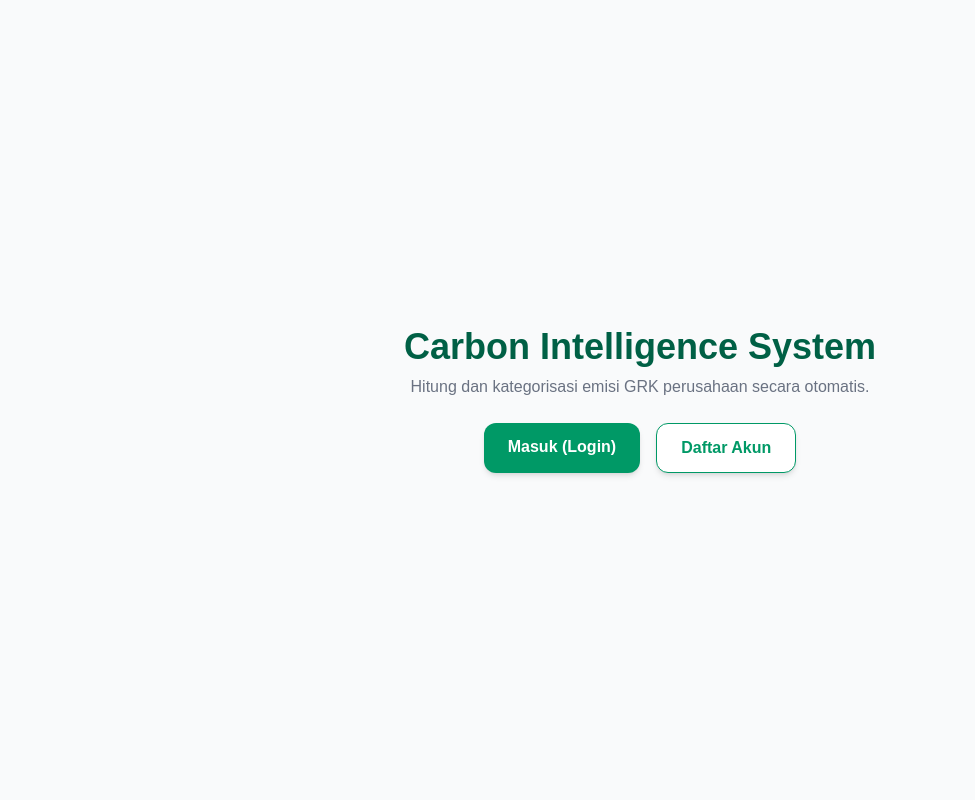
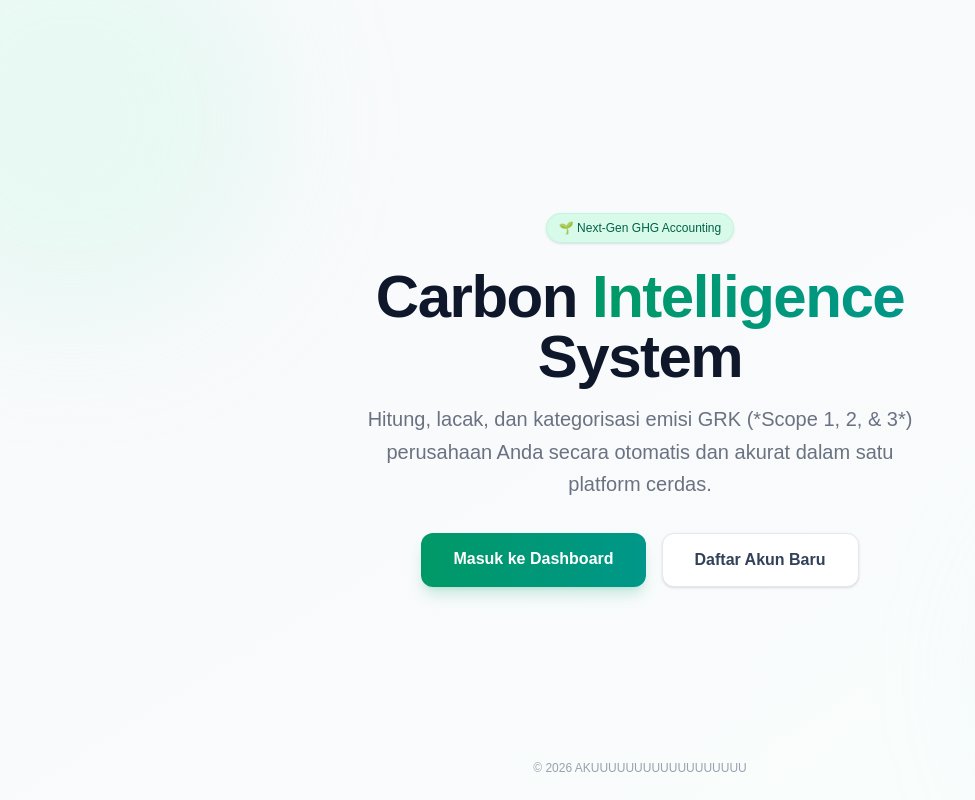
Before and after one commit to Farwezra9/emisiku, a Next.js app: page / in a window 1280 px wide. Shown: the whole page, without its empty margins (0-975 px from the left). Built offline with nearby package versions, Linux system fonts and the light colour scheme.

Commit message:
Update parser Excel dan PDF dengan fitur pencocokan kata pintar

```diff
--- a/app/api/import-file/route.ts
+++ b/app/api/import-file/route.ts
@@ -1,11 +1,30 @@
 import { NextResponse } from "next/server";
 import * as XLSX from "xlsx";
-import { PDFExtract } from "pdf.js-extract"; //  Benar, menggunakan PDFExtract
- //  Sesuaikan nama instansinya
+import { PDFExtract } from "pdf.js-extract";
 import { ACTIVITY_OPTIONS } from "@/app/constants/activities";
 import { prosesPerhitungan } from "@/app/utils/carbonCalc";
 
 const pdfExtract = new PDFExtract();
+
+/**
+ * Fungsi cerdas untuk menebak value/key aktivitas berdasarkan teks input pengguna.
+ * Mencocokkan teks ke value utama atau ke dalam array daftar aliases.
+ */
+function tebakKeyAktivitas(teksInput: string): string | null {
+  if (!teksInput) return null;
+
+  const cleanInput = teksInput.toLowerCase().trim();
+
+  // Cari opsi aktivitas yang value atau salah satu alias-nya terkandung/cocok dengan teks input
+  const match = ACTIVITY_OPTIONS.find((opt) => {
+    const valueSesuai = cleanInput === opt.value.toLowerCase() || cleanInput.includes(opt.value.replace(/_/g, " "));
+    const aliasSesuai = opt.aliases.some((alias) => cleanInput.includes(alias.toLowerCase()));
+
+    return valueSesuai || aliasSesuai;
+  });
+
+  return match ? match.value : null;
+}
 
 export async function POST(request: Request) {
   try {
@@ -42,6 +61,13 @@ export async function POST(request: Request) {
       for (const row of data) {
         if (!row["Kategori Aktivitas"] || row["Jumlah"] === undefined) continue;
 
+        // Tebak key aktivitas menggunakan fungsi pintar aliases
+        const inputKategori = String(row["Kategori Aktivitas"]);
+        const matchedKey = tebakKeyAktivitas(inputKategori);
+
+        // Jika tidak dikenali sama sekali oleh kamus aliases, lewati baris ini
+        if (!matchedKey) continue;
+
         let periodeVal = "";
         if (row["Periode"]) {
           if (typeof row["Periode"] === "number") {
@@ -53,15 +79,15 @@ export async function POST(request: Request) {
         }
 
         extractedRows.push({
-          aktivitas: String(row["Kategori Aktivitas"]).trim(),
-          detail_aktivitas: row["Detail / Keterangan"] ? String(row["Detail / Keterangan"]) : "",
+          aktivitas: matchedKey, // Menyimpan ID bersih (contoh: "pertalite", "pesawat_domestik")
+          detail_aktivitas: row["Detail / Keterangan"] ? String(row["Detail / Keterangan"]) : inputKategori,
           periode: periodeVal,
           jumlah: parseFloat(row["Jumlah"]) || 0
         });
       }
     }
     // --------------------------------------------------
-    // PARSER PDF (Menggunakan pdf-js-extract)
+    // PARSER PDF (Menggunakan pdf.js-extract)
     // --------------------------------------------------
     else if (filename.endsWith(".pdf")) {
       const pdfData = await pdfExtract.extractBuffer(buffer, {});
@@ -71,22 +97,11 @@ export async function POST(request: Request) {
       // Pecah berdasarkan baris baru atau pembatas pipa untuk simulasi baris kalimat
       const cleanLines = rawText.split(/[|\n]/);
 
-      const aktivitasList = ACTIVITY_OPTIONS.map(opt => opt.value);
-      const sortedAktivitas = [...aktivitasList].sort((a, b) => b.length - a.length);
-
       for (const line of cleanLines) {
         if (!line.trim()) continue;
 
-        const lower = line.toLowerCase();
-        let matchedKey: string | null = null;
-
-        for (const aktivitas of sortedAktivitas) {
-          const cleanAktivitasSpace = aktivitas.replace(/_/g, " ");
-          if (lower.includes(cleanAktivitasSpace) || lower.includes(aktivitas)) {
-            matchedKey = aktivitas;
-            break;
-          }
-        }
+        // Tebak key aktivitas dari baris teks PDF menggunakan kecerdasan aliases
+        const matchedKey = tebakKeyAktivitas(line);
 
         if (matchedKey) {
           const angkaMatch = line.match(/\d+(?:[.,]\d+)?/);
@@ -98,15 +113,23 @@ export async function POST(request: Request) {
           }
 
           extractedRows.push({
-            aktivitas: matchedKey,
+            aktivitas: matchedKey, // Otomatis mengonversi kalimat bebas menjadi ID valid
             detail_aktivitas: line.trim(),
-            periode: "",
+            periode: "", // Default kosong untuk PDF, nanti diisi via sistem/manual
             jumlah: jumlah
           });
         }
       }
     } else {
       return NextResponse.json({ detail: "Format file tidak didukung." }, { status: 400 });
+    }
+
+    // Proteksi jika setelah di-parse tidak ada satupun data yang cocok dengan aliases
+    if (extractedRows.length === 0) {
+      return NextResponse.json(
+        { detail: "Tidak ada data aktivitas yang valid atau cocok dengan daftar faktor emisi kami." },
+        { status: 400 }
+      );
     }
 
     const hasil = prosesPerhitungan(extractedRows);
--- a/app/page.tsx
+++ b/app/page.tsx
@@ -2,17 +2,51 @@ import Link from 'next/link';
 
 export default function Home() {
   return (
-    <div className="flex flex-col items-center justify-center min-h-screen bg-gray-50 text-gray-800">
-      <h1 className="text-4xl font-extrabold text-emerald-800 mb-2">Carbon Intelligence System</h1>
-      <p className="text-gray-500 mb-6">Hitung dan kategorisasi emisi GRK perusahaan secara otomatis.</p>
+    <div className="relative flex flex-col items-center justify-center min-h-screen bg-gradient-to-br from-slate-50 via-gray-50 to-emerald-50/30 text-gray-800 overflow-hidden px-4 sm:px-6">
 
-      <div className="flex gap-4">
-        <Link href="/login" className="px-6 py-3 bg-emerald-600 text-white font-semibold rounded-xl hover:bg-emerald-700 transition shadow-md">
-          Masuk (Login)
-        </Link>
-        <Link href="/register" className="px-6 py-3 bg-white text-emerald-600 border border-emerald-600 font-semibold rounded-xl hover:bg-emerald-50 transition shadow-md">
-          Daftar Akun
-        </Link>
+      {/* Efek Dekorasi Latar Belakang (Blob Minimalis) */}
+      <div className="absolute top-[-10%] left-[-10%] w-[400px] h-[400px] rounded-full bg-emerald-200/20 blur-3xl pointer-events-none" />
+      <div className="absolute bottom-[-10%] right-[-10%] w-[400px] h-[400px] rounded-full bg-blue-200/20 blur-3xl pointer-events-none" />
+
+      {/* Konten Utama */}
+      <div className="relative z-10 text-center max-w-2xl mx-auto flex flex-col items-center">
+
+        {/* Badge Info Kecil */}
+        <span className="inline-flex items-center gap-1.5 px-3 py-1.5 mb-6 text-xs font-medium text-emerald-800 bg-emerald-100/80 backdrop-blur-sm rounded-full border border-emerald-200/50 shadow-sm animate-fade-in">
+          🌱 Next-Gen GHG Accounting
+        </span>
+
+        {/* Judul Utama yang Responsif */}
+        <h1 className="text-4xl sm:text-5xl md:text-6xl font-black tracking-tight text-slate-900 mb-4 leading-tight sm:leading-none">
+          Carbon <span className="bg-gradient-to-r from-emerald-600 to-teal-600 bg-clip-text text-transparent">Intelligence</span> System
+        </h1>
+
+        {/* Deskripsi */}
+        <p className="text-base sm:text-lg md:text-xl text-gray-500 max-w-xl mb-8 leading-relaxed px-2">
+          Hitung, lacak, dan kategorisasi emisi GRK (*Scope 1, 2, & 3*) perusahaan Anda secara otomatis dan akurat dalam satu platform cerdas.
+        </p>
+
+        {/* Tombol Aksi yang Responsif (Menumpuk di HP, Berjejer di Desktop) */}
+        <div className="flex flex-col sm:flex-row gap-3 sm:gap-4 w-full sm:w-auto px-4 sm:px-0">
+          <Link
+            href="/login"
+            className="w-full sm:w-auto text-center px-8 py-3.5 bg-gradient-to-r from-emerald-600 to-teal-600 text-white font-semibold rounded-xl hover:from-emerald-700 hover:to-teal-700 transition-all duration-200 shadow-lg shadow-emerald-600/20 hover:shadow-emerald-600/30 transform hover:-translate-y-0.5 active:translate-y-0"
+          >
+            Masuk ke Dashboard
+          </Link>
+          <Link
+            href="/register"
+            className="w-full sm:w-auto text-center px-8 py-3.5 bg-white text-slate-700 border border-slate-200 font-semibold rounded-xl hover:bg-slate-50 hover:border-slate-300 transition-all duration-200 shadow-sm transform hover:-translate-y-0.5 active:translate-y-0"
+          >
+            Daftar Akun Baru
+          </Link>
+        </div>
+
+      </div>
+
+      {/* Footer / Copyright teks tipis di bawah */}
+      <div className="absolute bottom-6 text-xs text-gray-400">
+        &copy; {new Date().getFullYear()} AKUUUUUUUUUUUUUUUUUU
       </div>
     </div>
   );
```
Also changed, not shown: app/constants/activities.ts (+83 -143 lines).
